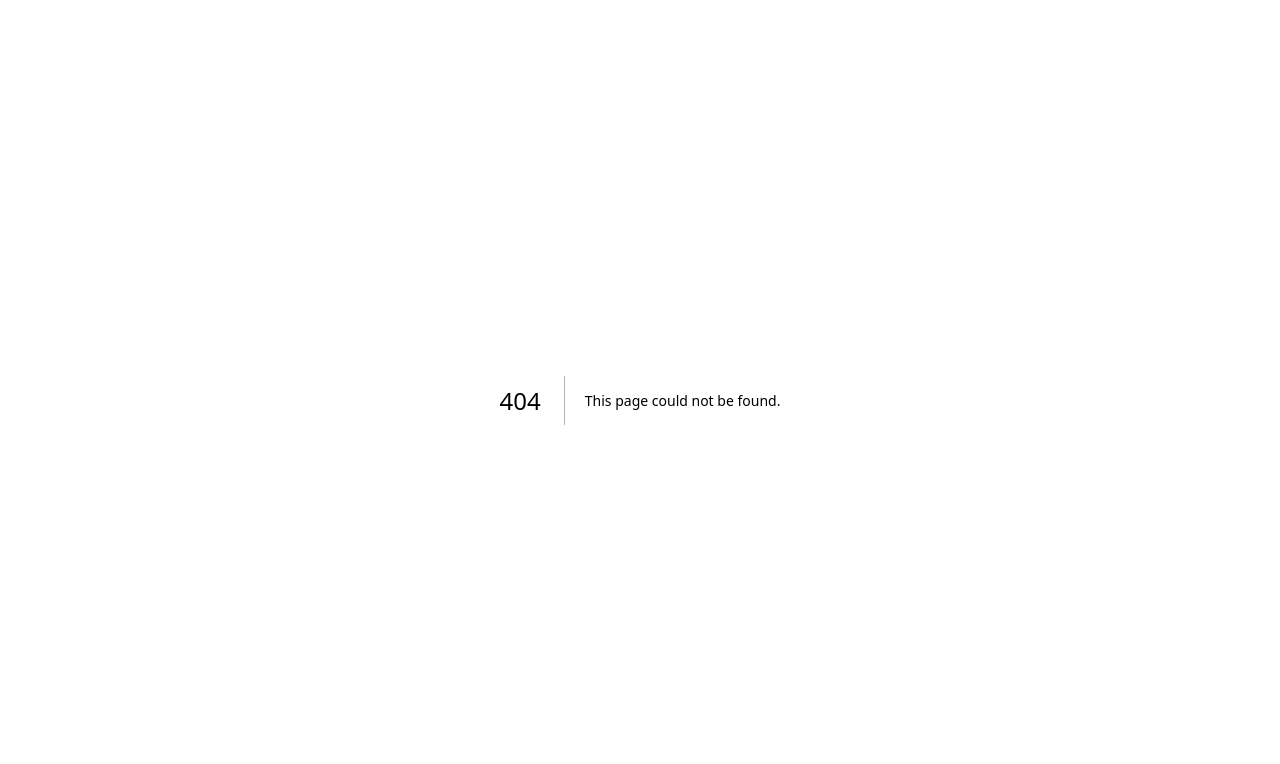
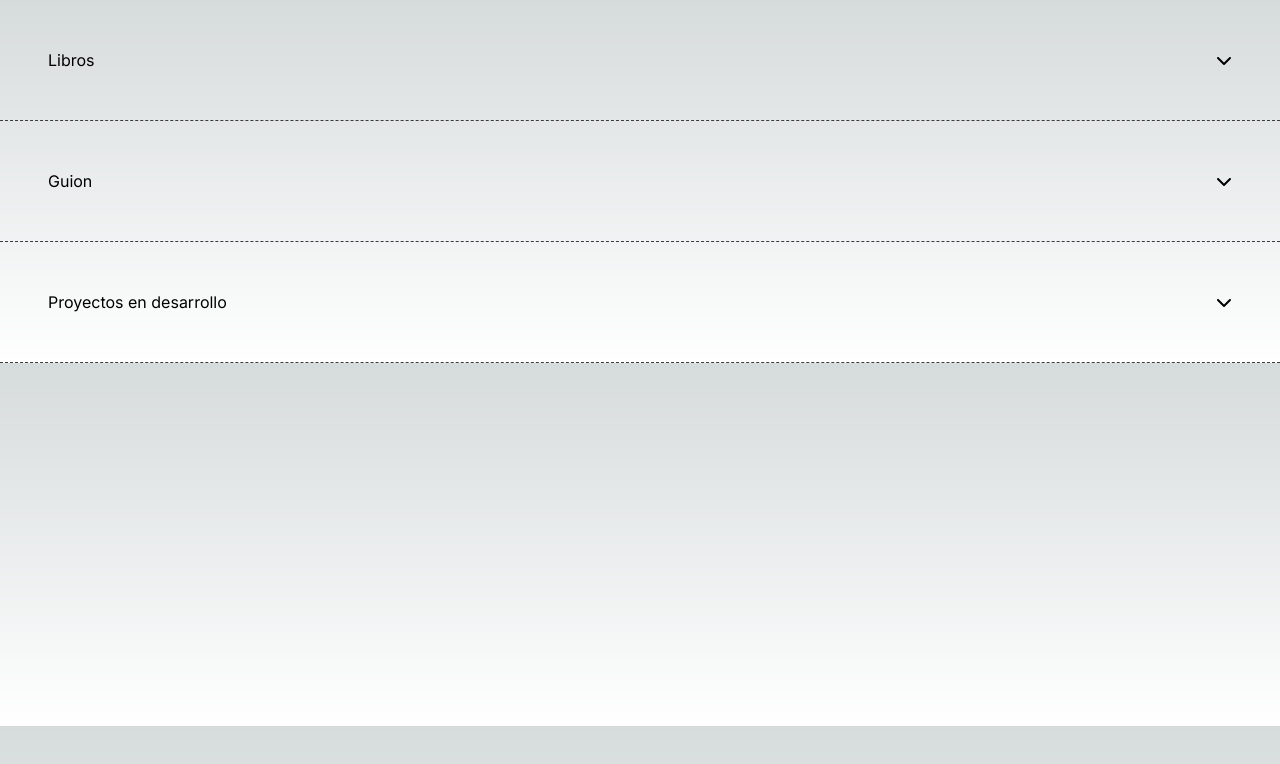
Before and after one commit to candebut/candebut, a Next.js app in the folder my-app/: page /proyectos in a window 1280 px wide. Before the commit this address had no page. Shown: the top 764 px of the page. Built offline with nearby package versions, Linux system fonts and the light colour scheme.

Commit message:
building collapsable component and projects pages

```diff
--- a/my-app/src/app/globals.css
+++ b/my-app/src/app/globals.css
@@ -203,3 +203,14 @@ footer {
 .w100 {
   width: 100%;
 }
+.my-collapse {
+  overflow: hidden;
+  transition: height 0.2s ease-in-out;
+}
+
+.collapsable-wrapper {
+  padding: 3rem;
+  display: flex;
+  justify-content: space-between;
+  border-bottom: 1px dashed rgb(60, 60, 60);
+}
--- /dev/null
+++ b/my-app/src/app/proyectos/page.tsx
@@ -0,0 +1,44 @@
+'use client';
+import Collapsable from '../../components/Collapsable/Collapsable';
+import React, { useEffect, useRef } from 'react';
+
+const Proyectos = () => {
+  return (
+    <div>
+      <Collapsable open title='Libros'>
+        Consectetur adipiscing elit pellentesque habitant morbi tristique.
+        Pulvinar pellentesque habitant morbi tristique. Vel quam elementum
+        pulvinar etiam. Pulvinar pellentesque habitant morbi tristique senectus
+        et netus et. Elementum integer enim neque volutpat. Faucibus in ornare
+        quam viverra orci sagittis. Amet volutpat consequat mauris nunc congue
+        nisi vitae suscipit. Dui accumsan sit amet nulla. Proin sagittis nisl
+        rhoncus mattis. Enim nulla aliquet porttitor lacus. Arcu odio ut sem
+        nulla pharetra diam sit amet. Gravida rutrum quisque non tellus orci ac
+        auctor augue
+      </Collapsable>
+      <Collapsable open title='Guion'>
+        Consectetur adipiscing elit pellentesque habitant morbi tristique.
+        Pulvinar pellentesque habitant morbi tristique. Vel quam elementum
+        pulvinar etiam. Pulvinar pellentesque habitant morbi tristique senectus
+        et netus et. Elementum integer enim neque volutpat. Faucibus in ornare
+        quam viverra orci sagittis. Amet volutpat consequat mauris nunc congue
+        nisi vitae suscipit. Dui accumsan sit amet nulla. Proin sagittis nisl
+        rhoncus mattis. Enim nulla aliquet porttitor lacus. Arcu odio ut sem
+        nulla pharetra diam sit amet. Gravida rutrum quisque non tellus orci ac
+        auctor augue
+      </Collapsable>
+      <Collapsable open title='Proyectos en desarrollo'>
+        Consectetur adipiscing elit pellentesque habitant morbi tristique.
+        Pulvinar pellentesque habitant morbi tristique. Vel quam elementum
+        pulvinar etiam. Pulvinar pellentesque habitant morbi tristique senectus
+        et netus et. Elementum integer enim neque volutpat. Faucibus in ornare
+        quam viverra orci sagittis. Amet volutpat consequat mauris nunc congue
+        nisi vitae suscipit. Dui accumsan sit amet nulla. Proin sagittis nisl
+        rhoncus mattis. Enim nulla aliquet porttitor lacus. Arcu odio ut sem
+        nulla pharetra diam sit amet. Gravida rutrum quisque non tellus orci ac
+        auctor augue
+      </Collapsable>
+    </div>
+  );
+};
+export default Proyectos;
--- /dev/null
+++ b/my-app/src/components/Collapsable/Collapsable.tsx
@@ -0,0 +1,56 @@
+import React, { useEffect, useRef, useState } from 'react';
+import { FaChevronUp, FaChevronDown } from 'react-icons/fa6';
+
+interface IProps {
+  open?: boolean;
+  title: string;
+}
+
+const Collapsible: React.FC<IProps> = ({ open, children, title }) => {
+  const [isOpen, setIsOpen] = useState();
+  const [height, setHeight] = useState(0);
+
+  const ref = useRef<HTMLDivElement>(null);
+
+  useEffect(() => {
+    if (isOpen) setHeight(ref.current?.getBoundingClientRect().height);
+    else setHeight(0);
+  }, [isOpen]);
+
+  const handleFilterOpening = () => {
+    setIsOpen((prev) => !prev);
+  };
+
+  useEffect(() => {
+    if (!height || !isOpen || !ref.current) return undefined;
+    const resizeObserver = new ResizeObserver((el) => {
+      setHeight(el[0].contentRect.height);
+    });
+    resizeObserver.observe(ref.current);
+    return () => {
+      resizeObserver.disconnect();
+    };
+  }, [height, isOpen]);
+
+  return (
+    <>
+      <div className='card' onClick={handleFilterOpening}>
+        <div>
+          <div className='collapsable-wrapper'>
+            <h6 className='font-weight-bold'>{title}</h6>
+            <button type='button' className='btn' onClick={handleFilterOpening}>
+              {!isOpen ? <FaChevronDown /> : <FaChevronUp />}
+            </button>
+          </div>
+        </div>
+        <div className='border-bottom my-collapse' style={{ height }}>
+          <div ref={ref}>
+            <div className='p-3'>{children}</div>
+          </div>
+        </div>
+      </div>
+    </>
+  );
+};
+
+export default Collapsible;
```
Also changed, not shown: my-app/package.json (+6 -1 lines), 1 other file (tests, documents, lock files or other folders).
